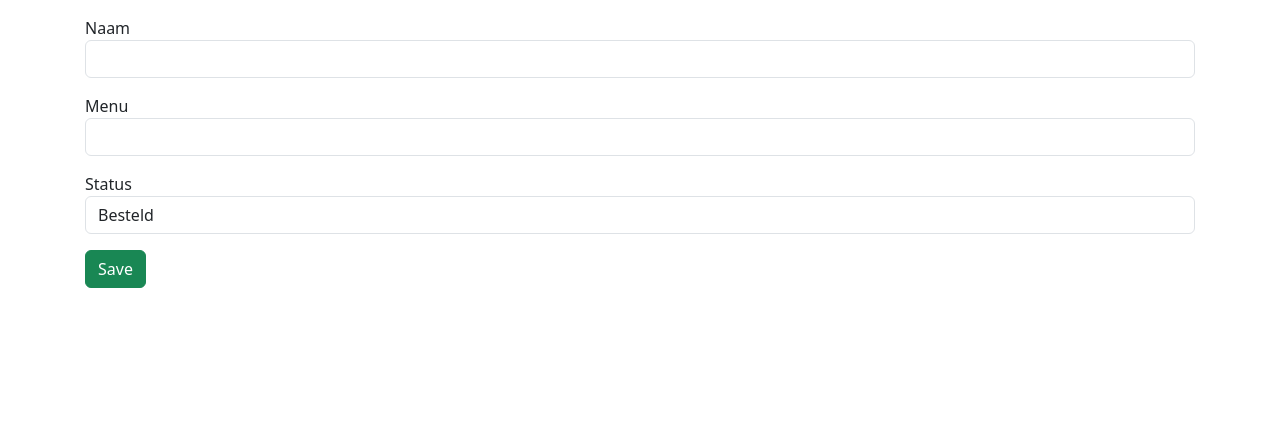
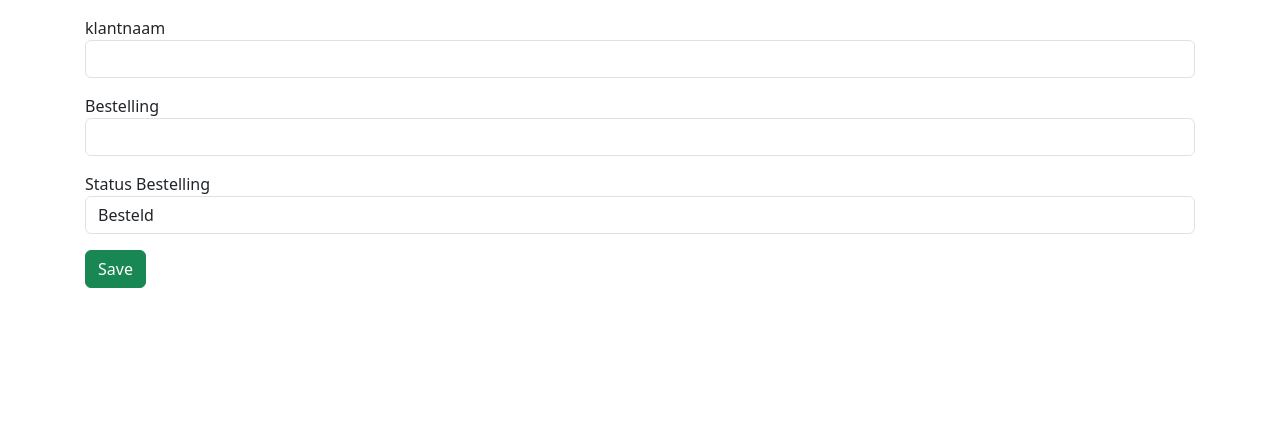
Before and after one commit to Nizamettins66/Koffie, a Yii app: template Coffee/views/bestelling/create.php in a window 1280 px wide. Shown: the part 188-624 px from the top of the page. Run offline with PHP 8.4 and a stand-in for Yii, Linux system fonts and the light colour scheme; the template is opened without the code that fills it, so the values that code supplies are empty; form fields are guessed from the names that the template uses; some libraries are stand-ins or nearby versions.

Commit message:
Final Touch

```diff
--- a/Coffee/views/bestelling/_form.php
+++ b/Coffee/views/bestelling/_form.php
@@ -22,11 +22,11 @@ $menuList = ArrayHelper::map($menu, 'id', 'naam');
 
     <?= $form->field($model, 'medewerker_id')->dropDownList($medewerkerList, ['prompt' => ''])->label('Medewerker') ?>
 
-    <?= $form->field($model, 'naam')->textInput(['maxlength' => true]) ?>
+    <?= $form->field($model, 'naam')->textInput(['maxlength' => true])->label('klantnaam') ?>
 
-    <?= $form->field($model, 'menu_id')->dropDownList($menuList, ['prompt' => ''])->label('Menu') ?>
+    <?= $form->field($model, 'menu_id')->dropDownList($menuList, ['prompt' => ''])->label('Bestelling') ?>
 
-    <?= $form->field($model, 'status')->dropDownList([ 'besteld' => 'Besteld', 'klaar' => 'Klaar', 'geleverd' => 'Geleverd', '' => '', ], ['prompt' => '']) ?>
+    <?= $form->field($model, 'status')->dropDownList([ 'besteld' => 'Besteld', 'klaar' => 'Klaar', 'geleverd' => 'Geleverd', '' => '', ], ['prompt' => ''])->label('Status Bestelling')  ?>
 
     <!-- <?= $form->field($model, 'timestamp')->textInput() ?> -->
 
```
